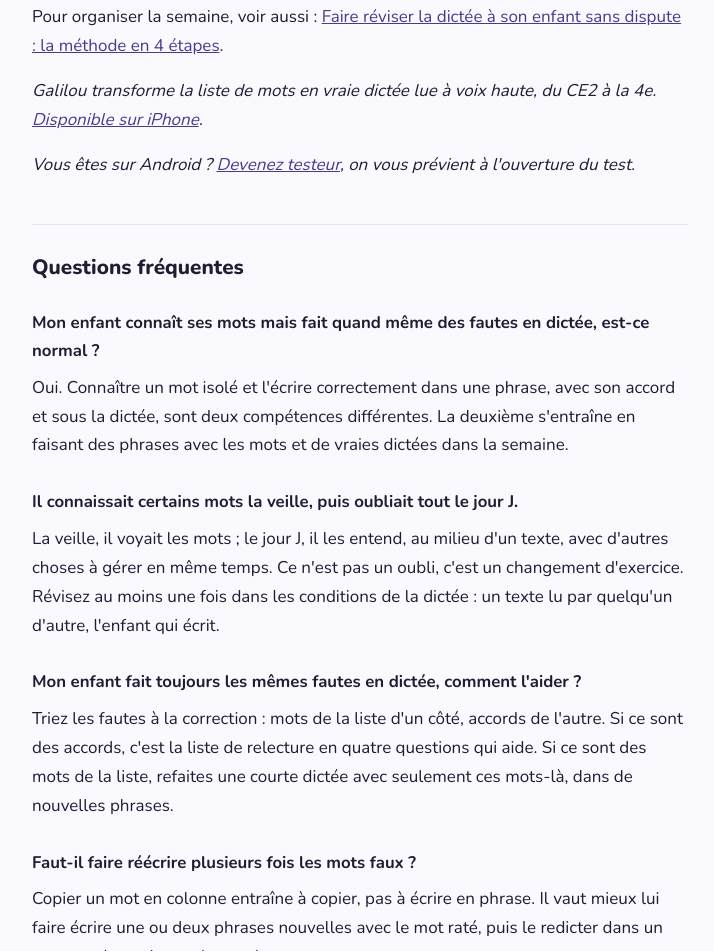
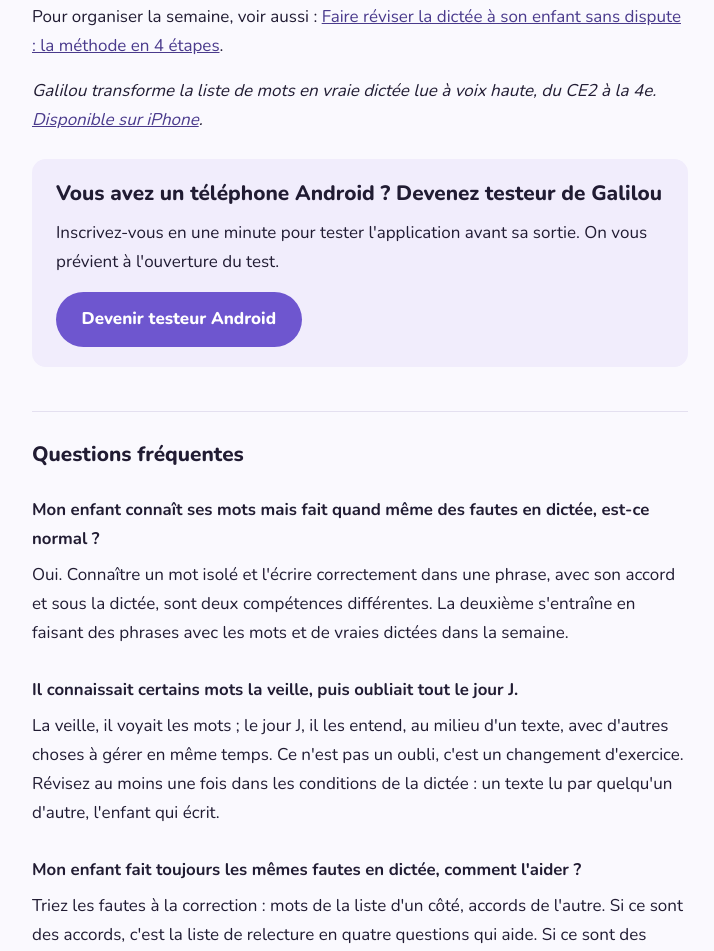
Before and after one commit to stellorior/galilou-site, a plain HTML site: page connait-ses-mots-mais-rate-la-dictee.html in a window 1280 px wide. Shown: the part 3173-4124 px from the top of the page, without its empty margins (280-994 px from the left). Drawn offline with nearby package versions, Linux system fonts and the light colour scheme.

Commit message:
Replace the one-line Android mention with the Android tester block on article 3 (GAL-345)

```diff
--- a/connait-ses-mots-mais-rate-la-dictee.html
+++ b/connait-ses-mots-mais-rate-la-dictee.html
@@ -158,7 +158,11 @@
 <p><em>Galilou transforme la liste de mots en vraie dictée lue à voix haute, du CE2 à la 4e. <a href="https://apps.apple.com/app/apple-store/id6800422398?pt=123491687&amp;ct=article-3&amp;mt=8">Disponible sur iPhone</a>.</em></p>
 
 <!-- ligne Android (décision D14 du 20 oct. : OUI) : à supprimer le jour où Android est en vente -->
-<p><em>Vous êtes sur Android ? <a href="https://docs.google.com/forms/d/e/1FAIpQLSd6Enz-XzyMihknQez46zpaFBJrGY4rhkXU1Q1qsjeaNFgImw/viewform">Devenez testeur</a>, on vous prévient à l'ouverture du test.</em></p>
+<section id="android" class="encadre">
+  <h2>Vous avez un téléphone Android ? Devenez testeur de Galilou</h2>
+  <p>Inscrivez-vous en une minute pour tester l'application avant sa sortie. On vous prévient à l'ouverture du test.</p>
+  <p><a class="bouton" href="https://docs.google.com/forms/d/e/1FAIpQLSd6Enz-XzyMihknQez46zpaFBJrGY4rhkXU1Q1qsjeaNFgImw/viewform" rel="noopener">Devenir testeur Android</a></p>
+</section>
 
 <h2>Questions fréquentes</h2>
 
```
